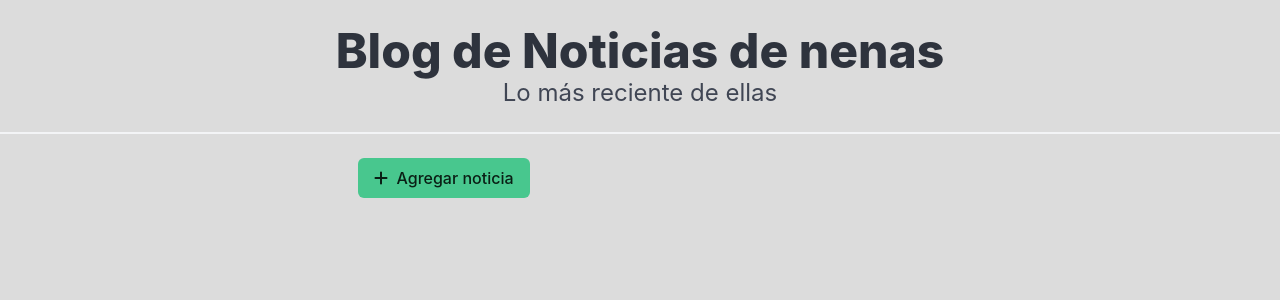
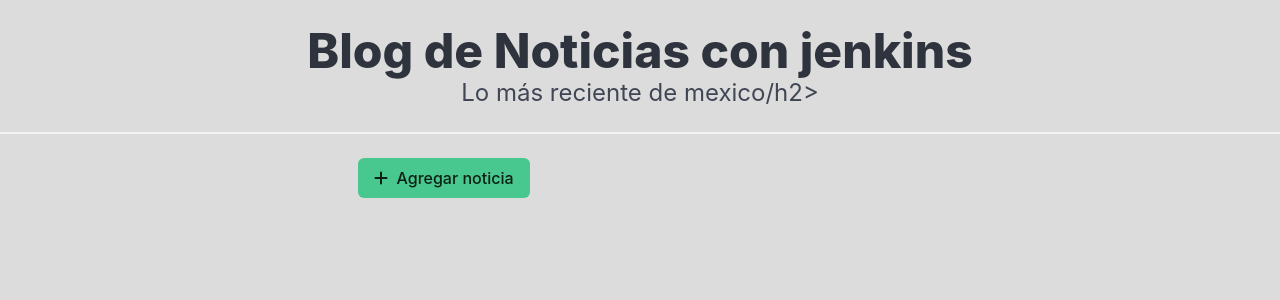
Before and after one commit to Margyio/EX_U1_15590779, a Flask app: page / in a window 1280 px wide. Shown: the top 300 px of the page. Run offline with Flask 3, Linux system fonts and the light colour scheme; data that the repository does not hold is empty; some libraries are stand-ins or nearby versions.

Commit message:
se modifico titulo 3

```diff
--- a/templates/base.html
+++ b/templates/base.html
@@ -10,9 +10,9 @@
   <body >
     <header>
         <br>
-        <h1 class="title has-text-centered is-1">Blog de Noticias de nenas </h1>
+        <h1 class="title has-text-centered is-1">Blog de Noticias con jenkins </h1>
 
-        <h2 class="subtitle has-text-centered is-4">Lo más reciente de ellas</h2>
+        <h2 class="subtitle has-text-centered is-4">Lo más reciente de mexico/h2>
         <hr>
     </header>
     <div class="container">
```
